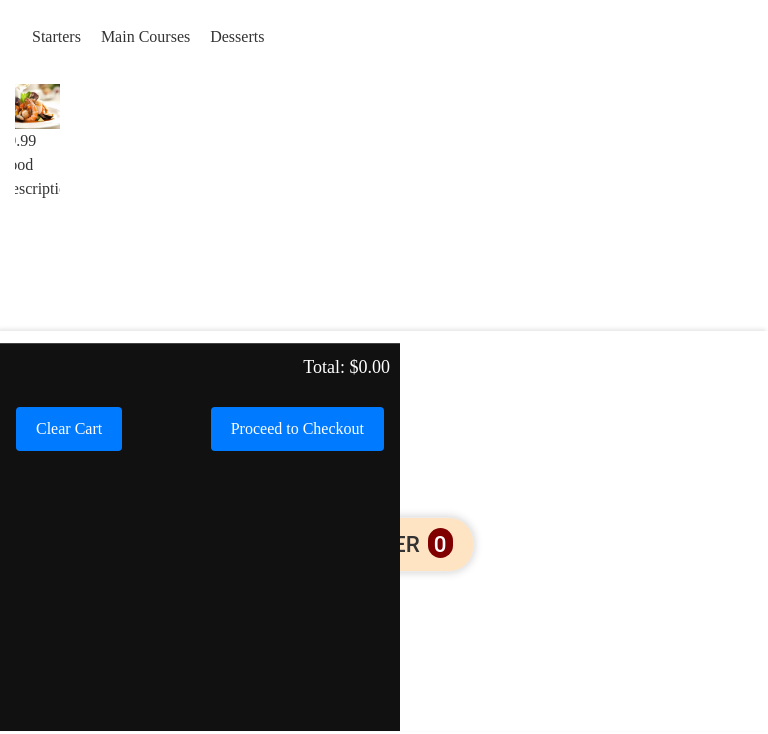
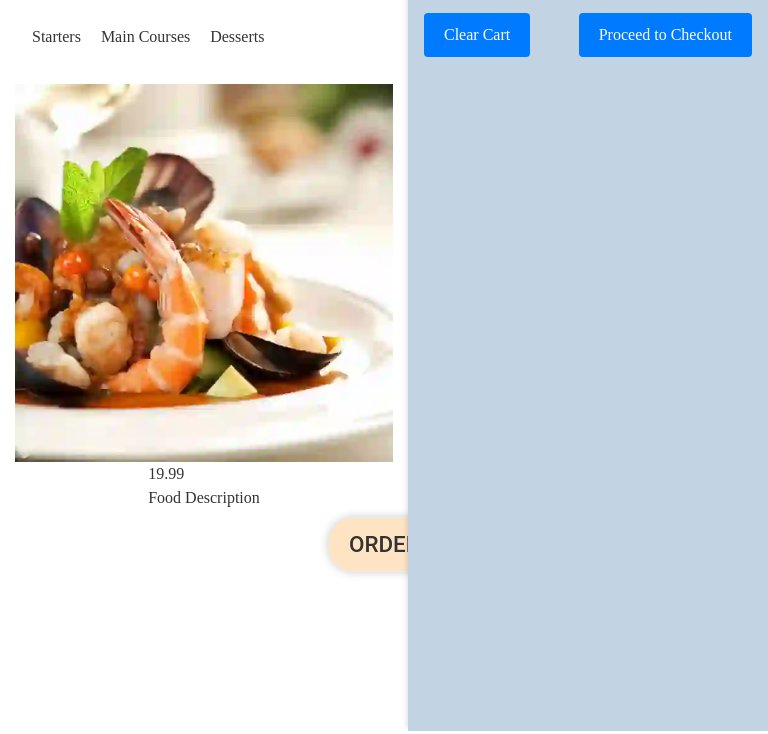
Before and after one commit to bennychen2004181026/GoldenStar, a website: page src/menu.html in a window 768 px wide. Shown: the part 122-856 px from the top of the page. Drawn offline with nearby package versions, Linux system fonts and the light colour scheme.

Commit message:
Finis the respondsive of 768px to 1024px

```diff
--- a/src/scss/pages/_menu.scss
+++ b/src/scss/pages/_menu.scss
@@ -45,7 +45,7 @@
 
   .dish-gallery {
     display: grid;
-    grid-template-columns: repeat(4, 1fr);
+    grid-template-columns: repeat(3, 1fr);
     gap: 1rem;
 
     img {
@@ -301,7 +301,7 @@
   position: sticky;
   width: 400px;
   height: 100%;
-  background-color: #111;
+  background-color: #c2d4e3;
   overflow-x: hidden;
   transition: 0.5s;
   color: white;
@@ -368,17 +368,38 @@
   }
 }
 
-@media (max-width: 768px) {
-  .main-container {
-    flex-direction: column;
+// @media (max-width: 768px) {
+//   .main-container {
+//     flex-direction: column;
 
-    .cart-sidebar,
-    .order-detail-sidebar {
-      width: 100%;
+//     .cart-sidebar,
+//     .order-detail-sidebar {
+//       width: 100%;
+//     }
+//   }
+// }
+@media (min-width: 768px) and (max-width: 1023.9px) {
+
+  .main-container{
+    justify-content: space-between;
+    .main-content-container{
+      width: calc(100% - 360px);
+      .dish-gallery {
+        grid-template-columns: repeat(1, 1fr);
+      }
+    }
+    .sidebars-container {
+      max-width: 360px;
+      .order-detail-sidebar{
+        max-width: 360px;
+      }
+      .cart-sidebar {
+        max-width: 360px;
+      }
     }
   }
+
 }
-
 @media (min-width: 1024px) {
   body > div.content-wraper,
   body > div > header {
```
Also changed, not shown: src/scss/main.css, src/scss/pages/_menu.css.
